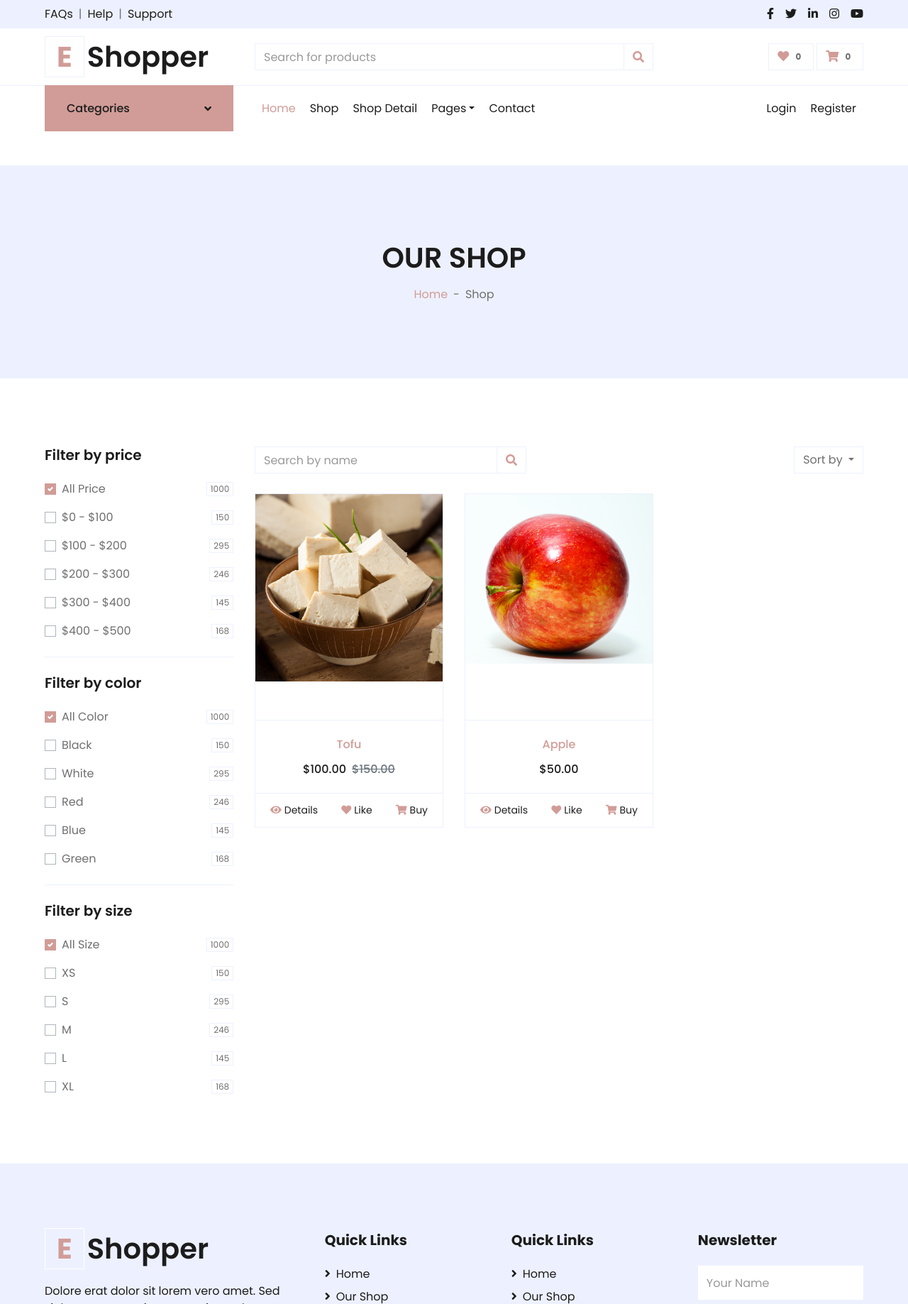
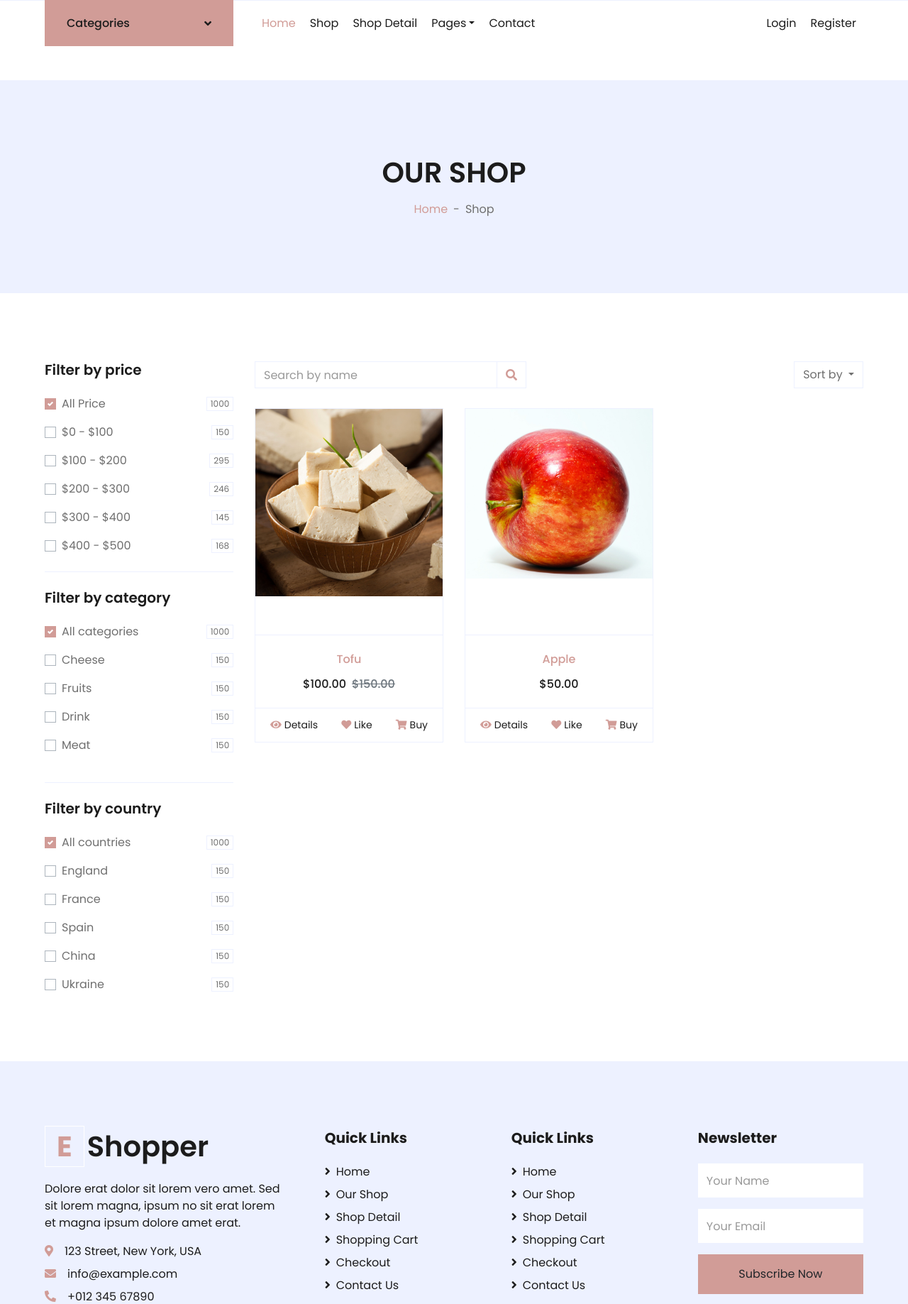
Before and after one commit to yura-seredyuk/eshopper-web12, a Django app: page /shop/ in a window 1280 px wide. Shown: the top 1837 px of the page at 71% size. Run offline with Django 4.2, Linux system fonts and the light colour scheme; data comes from the database, SQL or seed files in the repository; some libraries are stand-ins or nearby versions.

Commit message:
Added filters attributes

```diff
--- a/shop/templates/shop/shop.html
+++ b/shop/templates/shop/shop.html
@@ -65,81 +65,45 @@
                 </div>
                 <!-- Price End -->
 
-                <!-- Color Start -->
+                <!-- Category Start -->
                 <div class="border-bottom mb-4 pb-4">
-                    <h5 class="font-weight-semi-bold mb-4">Filter by color</h5>
+                    <h5 class="font-weight-semi-bold mb-4">Filter by category</h5>
                     <form>
                         <div class="custom-control custom-checkbox d-flex align-items-center justify-content-between mb-3">
                             <input type="checkbox" class="custom-control-input" checked id="color-all">
-                            <label class="custom-control-label" for="price-all">All Color</label>
+                            <label class="custom-control-label" for="price-all">All categories</label>
                             <span class="badge border font-weight-normal">1000</span>
                         </div>
+                        {% for category in categories %}
                         <div class="custom-control custom-checkbox d-flex align-items-center justify-content-between mb-3">
                             <input type="checkbox" class="custom-control-input" id="color-1">
-                            <label class="custom-control-label" for="color-1">Black</label>
+                            <label class="custom-control-label" for="color-1">{{category.category_name}}</label>
                             <span class="badge border font-weight-normal">150</span>
                         </div>
-                        <div class="custom-control custom-checkbox d-flex align-items-center justify-content-between mb-3">
-                            <input type="checkbox" class="custom-control-input" id="color-2">
-                            <label class="custom-control-label" for="color-2">White</label>
-                            <span class="badge border font-weight-normal">295</span>
-                        </div>
-                        <div class="custom-control custom-checkbox d-flex align-items-center justify-content-between mb-3">
-                            <input type="checkbox" class="custom-control-input" id="color-3">
-                            <label class="custom-control-label" for="color-3">Red</label>
-                            <span class="badge border font-weight-normal">246</span>
-                        </div>
-                        <div class="custom-control custom-checkbox d-flex align-items-center justify-content-between mb-3">
-                            <input type="checkbox" class="custom-control-input" id="color-4">
-                            <label class="custom-control-label" for="color-4">Blue</label>
-                            <span class="badge border font-weight-normal">145</span>
-                        </div>
-                        <div class="custom-control custom-checkbox d-flex align-items-center justify-content-between">
-                            <input type="checkbox" class="custom-control-input" id="color-5">
-                            <label class="custom-control-label" for="color-5">Green</label>
-                            <span class="badge border font-weight-normal">168</span>
-                        </div>
+                        {% endfor %}
                     </form>
                 </div>
-                <!-- Color End -->
+                <!-- Category End -->
 
-                <!-- Size Start -->
+                <!-- Country Start -->
                 <div class="mb-5">
-                    <h5 class="font-weight-semi-bold mb-4">Filter by size</h5>
+                    <h5 class="font-weight-semi-bold mb-4">Filter by country</h5>
                     <form>
                         <div class="custom-control custom-checkbox d-flex align-items-center justify-content-between mb-3">
                             <input type="checkbox" class="custom-control-input" checked id="size-all">
-                            <label class="custom-control-label" for="size-all">All Size</label>
+                            <label class="custom-control-label" for="size-all">All countries</label>
                             <span class="badge border font-weight-normal">1000</span>
                         </div>
+                        {% for country in countries %}
                         <div class="custom-control custom-checkbox d-flex align-items-center justify-content-between mb-3">
                             <input type="checkbox" class="custom-control-input" id="size-1">
-                            <label class="custom-control-label" for="size-1">XS</label>
+                            <label class="custom-control-label" for="size-1">{{country.country_name}}</label>
                             <span class="badge border font-weight-normal">150</span>
                         </div>
-                        <div class="custom-control custom-checkbox d-flex align-items-center justify-content-between mb-3">
-                            <input type="checkbox" class="custom-control-input" id="size-2">
-                            <label class="custom-control-label" for="size-2">S</label>
-                            <span class="badge border font-weight-normal">295</span>
-                        </div>
-                        <div class="custom-control custom-checkbox d-flex align-items-center justify-content-between mb-3">
-                            <input type="checkbox" class="custom-control-input" id="size-3">
-                            <label class="custom-control-label" for="size-3">M</label>
-                            <span class="badge border font-weight-normal">246</span>
-                        </div>
-                        <div class="custom-control custom-checkbox d-flex align-items-center justify-content-between mb-3">
-                            <input type="checkbox" class="custom-control-input" id="size-4">
-                            <label class="custom-control-label" for="size-4">L</label>
-                            <span class="badge border font-weight-normal">145</span>
-                        </div>
-                        <div class="custom-control custom-checkbox d-flex align-items-center justify-content-between">
-                            <input type="checkbox" class="custom-control-input" id="size-5">
-                            <label class="custom-control-label" for="size-5">XL</label>
-                            <span class="badge border font-weight-normal">168</span>
-                        </div>
+                        {% endfor %}
                     </form>
                 </div>
-                <!-- Size End -->
+                <!-- Country End -->
             </div>
             <!-- Shop Sidebar End -->
 
--- a/shop/views.py
+++ b/shop/views.py
@@ -1,24 +1,33 @@
 from django.shortcuts import render, get_object_or_404
-from .models import Product, ProductCategory
+from .models import Product, ProductCategory, Country
 
 def homepage(request):
-    return render(request, 'pages/index.html')
+    categories = ProductCategory.objects.all()
+
+    return render(request, 'pages/index.html', {'categories':categories})
 
 
 def shop_page(request, category_slug=None):
     categories = ProductCategory.objects.all()
+    countries = Country.objects.all()
     products = Product.objects.all()
     category = None
+
+    print(Product.objects.all().count())
 
     if category_slug:
         category = ProductCategory.objects.filter(slug=category_slug)[0]
         products = Product.objects.filter(product_category=category).distinct()
     return render(request, 'shop/shop.html', {'products':products,
                                             'categories':categories,
+                                            'countries':countries,
                                             'selected_category': category
                                             })
 
 
 def product_detail_page(request, pk):
+    categories = ProductCategory.objects.all()
+
     product = get_object_or_404(Product, pk=pk)
-    return render(request, 'shop/detail.html', {'product':product})
+    return render(request, 'shop/detail.html', {'product':product,
+                                            'categories':categories})
--- a/templates/layouts/header.html
+++ b/templates/layouts/header.html
@@ -1,69 +1,4 @@
 {% load static %}
-    <!-- Topbar Start -->
-    <div class="container-fluid">
-        <div class="row bg-secondary py-2 px-xl-5">
-            <div class="col-lg-6 d-none d-lg-block">
-                <div class="d-inline-flex align-items-center">
-                    <a class="text-dark" href="">FAQs</a>
-                    <span class="text-muted px-2">|</span>
-                    <a class="text-dark" href="">Help</a>
-                    <span class="text-muted px-2">|</span>
-                    <a class="text-dark" href="">Support</a>
-                </div>
-            </div>
-            <div class="col-lg-6 text-center text-lg-right">
-                <div class="d-inline-flex align-items-center">
-                    <a class="text-dark px-2" href="">
-                        <i class="fab fa-facebook-f"></i>
-                    </a>
-                    <a class="text-dark px-2" href="">
-                        <i class="fab fa-twitter"></i>
-                    </a>
-                    <a class="text-dark px-2" href="">
-                        <i class="fab fa-linkedin-in"></i>
-                    </a>
-                    <a class="text-dark px-2" href="">
-                        <i class="fab fa-instagram"></i>
-                    </a>
-                    <a class="text-dark pl-2" href="">
-                        <i class="fab fa-youtube"></i>
-                    </a>
-                </div>
-            </div>
-        </div>
-        <div class="row align-items-center py-3 px-xl-5">
-            <div class="col-lg-3 d-none d-lg-block">
-                <a href="" class="text-decoration-none">
-                    <h1 class="m-0 display-5 font-weight-semi-bold"><span class="text-primary font-weight-bold border px-3 mr-1">E</span>Shopper</h1>
-                </a>
-            </div>
-            <div class="col-lg-6 col-6 text-left">
-                <form action="">
-                    <div class="input-group">
-                        <input type="text" class="form-control" placeholder="Search for products">
-                        <div class="input-group-append">
-                            <span class="input-group-text bg-transparent text-primary">
-                                <i class="fa fa-search"></i>
-                            </span>
-                        </div>
-                    </div>
-                </form>
-            </div>
-            <div class="col-lg-3 col-6 text-right">
-                <a href="" class="btn border">
-                    <i class="fas fa-heart text-primary"></i>
-                    <span class="badge">0</span>
-                </a>
-                <a href="" class="btn border">
-                    <i class="fas fa-shopping-cart text-primary"></i>
-                    <span class="badge">0</span>
-                </a>
-            </div>
-        </div>
-    </div>
-    <!-- Topbar End -->
-
-
     <!-- Navbar Start -->
     <div class="container-fluid mb-5">
         <div class="row border-top px-xl-5">
```
